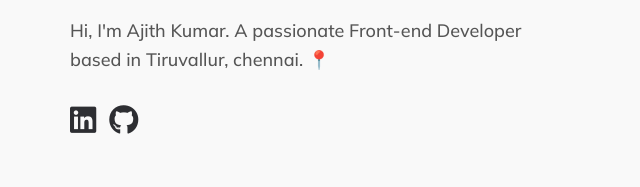
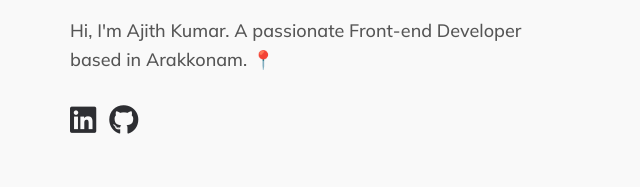
Before and after one commit to ajith02/ajithkumardev, a plain HTML site: page index.html in a window 1280 px wide. Shown: the part 318-505 px from the top of the page, 95-735 px from the left. Drawn offline with Linux system fonts and the light colour scheme; a web font is replaced by a local one.

Commit message:
Update index.html

```diff
--- a/index.html
+++ b/index.html
@@ -43,7 +43,7 @@
 						<div class="hero-text">
 							<h1>Front-End Developer</h1>
 							<img src="./images/waving.png" alt="waving_hand">
-							<p>Hi, I'm Ajith Kumar. A passionate Front-end Developer based in Tiruvallur, chennai. 📍</p>
+							<p>Hi, I'm Ajith Kumar. A passionate Front-end Developer based in Arakkonam. 📍</p>
 							<span><a target="_blank" href="https://www.linkedin.com/in/ajith-kumar-0a675222a?utm_source=share&utm_campaign=share_via&utm_content=profile&utm_medium=android_app">
 									<i class="fa-brands fa-linkedin"></i>
 								</a>
```
